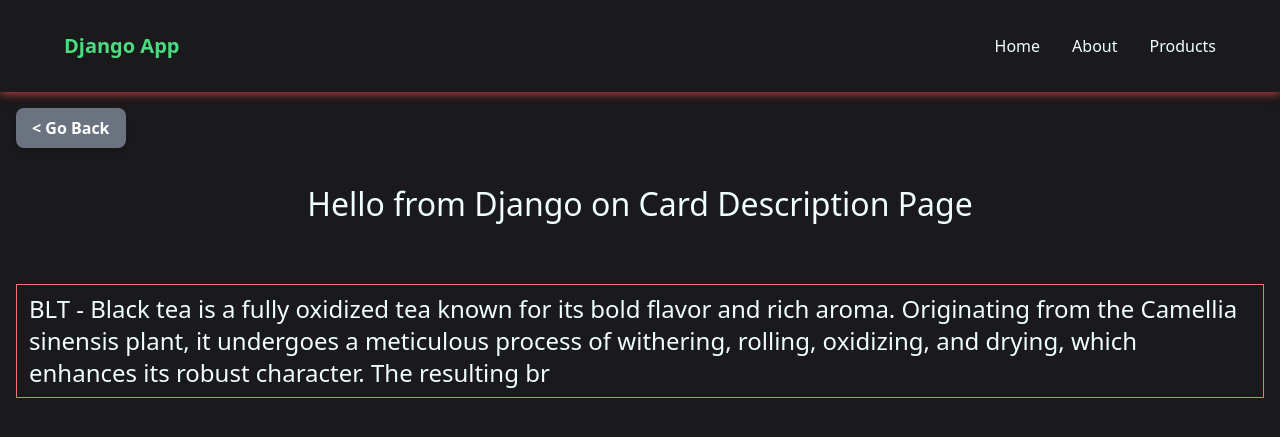
After one commit to KNIGHTCORE47/Django_Course_ChaiAurCode, a Django app: page /app/v1/1 in a window 1280 px wide. The commit adds this page. Shown: the top 437 px of the page. Run offline with Django 5.2, Linux system fonts and the light colour scheme; data comes from the database, SQL or seed files in the repository; some libraries are stand-ins or nearby versions.

Commit message:
feat(models, templates, views, urls, styles): enhance ChaiVariety model and UI components
- **Model Updates**:
  - Added `description` field to the `ChaiVariety` model:
    - Type: `TextField`
    - Default value: `''` (empty string)
    - Maximum length: `255` characters
  - Added `price` field to the `ChaiVariety` model:
    - Type: `DecimalField`
    - Default value: `0.00`
    - Maximum digits: `10`
    - Decimal places: `2`

- **New Template**:
  - Created `card_description.html` to display detailed information about a selected tea variety:
    - Includes a back navigation button and displays the tea type and description.

- **Cards Template Update**:
  - Updated `cards.html` to include a link to the new card description page for each tea variety.
  - Added a price display for each tea variety, enhancing the user interface and providing essential product information.

- **View Functionality**:
  - Added `card_description` view to handle requests for individual tea variety details:
    - Utilizes `get_object_or_404` to fetch the `ChaiVariety` instance based on the provided ID.
    - Renders the `card_description.html` template with the selected tea variety's details.

- **URL Configuration**:
  - Updated `urls.py` to include a new route for the card description page, allowing users to access detailed views of each tea variety.

- **CSS Enhancements**:
  - Added new utility classes in `styles.css` for improved styling:
    - Margin and padding utilities for better layout control.
    - Background color utilities for buttons and text.
    - Shadow and focus ring utilities for enhanced visual feedback on interactive elements.

- These changes collectively improve the user experience by providing more detailed information about each tea variety and enhancing the overall design and functionality of the application.

Ensure to run the necessary migrations and test the application to verify that all new features are functioning as expected.

```diff
--- a/005_Django_Project_01_Models_and_URLs/djangoProject01/my_app/models.py
+++ b/005_Django_Project_01_Models_and_URLs/djangoProject01/my_app/models.py
@@ -14,6 +14,8 @@ class ChaiVariety(models.Model):
     image = models.ImageField(upload_to='uploads/')
     date_added = models.DateTimeField(default=timezone.now)
     type = models.CharField(max_length=3, choices=CHAI_TYPE_CHOICES, default='BLT')
+    description = models.TextField(max_length=255, default='')
+    price = models.DecimalField(max_digits=10, default=0.00, decimal_places=2)
 
     def __str__(self):
         return self.name
--- /dev/null
+++ b/005_Django_Project_01_Models_and_URLs/djangoProject01/my_app/templates/website/card_description.html
@@ -0,0 +1,33 @@
+{% extends "layout.html" %}
+{% load static %}
+
+{% block title %}
+    card description
+{% endblock  %}
+
+{% block content %}
+    <main>
+        <div class="p-4">
+            <a
+                href="javascript:history.back()"
+                class="inline-block px-4 py-2 bg-gray-500 text-white font-semibold rounded-lg shadow-md hover:bg-gray-600"
+            >
+                {{"< Go Back"}}
+            </a>
+        </div>
+
+
+        <div class="p-4">
+            <h1 class='mb-14'>
+                Hello from Django on Card Description Page
+            </h1>
+
+            <p
+                class="inline-block text-2xl border border-red-400 px-3 py-2"
+            >
+                {{card_id.type}} -
+                {{card_id.description}}
+            </p>
+        </div>
+    </main>
+{% endblock %}
--- a/005_Django_Project_01_Models_and_URLs/djangoProject01/my_app/urls.py
+++ b/005_Django_Project_01_Models_and_URLs/djangoProject01/my_app/urls.py
@@ -4,4 +4,5 @@ from . import views
 urlpatterns = [
     path('about/', views.about, name='about'),
     path('cards/', views.cards, name='cards'),
+    path('<int:params>', views.card_description, name='card_description'),
 ]
--- a/005_Django_Project_01_Models_and_URLs/djangoProject01/my_app/views.py
+++ b/005_Django_Project_01_Models_and_URLs/djangoProject01/my_app/views.py
@@ -1,4 +1,4 @@
-from django.shortcuts import render
+from django.shortcuts import render, get_object_or_404
 from .models import ChaiVariety
 
 
@@ -8,3 +8,9 @@ def about(request):
 def cards(request):
     all_chais = ChaiVariety.objects.all()   # Output: It gonna be a List of ChaiVariety Objects
     return render(request, 'website/cards.html', {'all_chais': all_chais})    # NOTE - here we send the list of ChaiVariety Objects with the help of jinja2
+
+
+def card_description(request, params):
+    # pk = primary key
+    card_id = get_object_or_404(ChaiVariety, pk=params)
+    return render(request, 'website/card_description.html', {'card_id': card_id})
--- a/005_Django_Project_01_Models_and_URLs/djangoProject01/templates/layout.html
+++ b/005_Django_Project_01_Models_and_URLs/djangoProject01/templates/layout.html
@@ -32,8 +32,8 @@
                 </a>
             </li>
             <li>
-                <a href="#">
-                    Contact
+                <a href="{% url 'cards' %}">
+                    Products
                 </a>
             </li>
         </ul>
--- a/005_Django_Project_01_Models_and_URLs/djangoProject01/theme/static/css/dist/styles.css
+++ b/005_Django_Project_01_Models_and_URLs/djangoProject01/theme/static/css/dist/styles.css
@@ -810,6 +814,18 @@ select {
 
 .mr-2 {
   margin-right: 0.5rem;
+}
+
+.mb-6 {
+  margin-bottom: 1.5rem;
+}
+
+.mb-10 {
+  margin-bottom: 2.5rem;
+}
+
+.mb-14 {
+  margin-bottom: 3.5rem;
 }
 
 .block {
@@ -925,6 +941,11 @@ select {
   border-color: rgb(239 68 68 / var(--tw-border-opacity, 1));
 }
 
+.border-red-400 {
+  --tw-border-opacity: 1;
+  border-color: rgb(248 113 113 / var(--tw-border-opacity, 1));
+}
+
 .bg-gray-50 {
   --tw-bg-opacity: 1;
   background-color: rgb(249 250 251 / var(--tw-bg-opacity, 1));
@@ -933,6 +954,16 @@ select {
 .bg-gray-200 {
   --tw-bg-opacity: 1;
   background-color: rgb(229 231 235 / var(--tw-bg-opacity, 1));
+}
+
+.bg-blue-500 {
+  --tw-bg-opacity: 1;
+  background-color: rgb(59 130 246 / var(--tw-bg-opacity, 1));
+}
+
+.bg-gray-500 {
+  --tw-bg-opacity: 1;
+  background-color: rgb(107 114 128 / var(--tw-bg-opacity, 1));
 }
 
 .p-4 {
@@ -960,6 +991,26 @@ select {
 .py-1 {
   padding-top: 0.25rem;
   padding-bottom: 0.25rem;
+}
+
+.px-6 {
+  padding-left: 1.5rem;
+  padding-right: 1.5rem;
+}
+
+.py-3 {
+  padding-top: 0.75rem;
+  padding-bottom: 0.75rem;
+}
+
+.py-2 {
+  padding-top: 0.5rem;
+  padding-bottom: 0.5rem;
+}
+
+.px-4 {
+  padding-left: 1rem;
+  padding-right: 1rem;
 }
 
 .pb-\[2rem\] {
@@ -1020,6 +1071,17 @@ select {
   color: rgb(55 65 81 / var(--tw-text-opacity, 1));
 }
 
+.text-white {
+  --tw-text-opacity: 1;
+  color: rgb(255 255 255 / var(--tw-text-opacity, 1));
+}
+
+.shadow-md {
+  --tw-shadow: 0 4px 6px -1px rgb(0 0 0 / 0.1), 0 2px 4px -2px rgb(0 0 0 / 0.1);
+  --tw-shadow-colored: 0 4px 6px -1px var(--tw-shadow-color), 0 2px 4px -2px var(--tw-shadow-color);
+  box-shadow: var(--tw-ring-offset-shadow, 0 0 #0000), var(--tw-ring-shadow, 0 0 #0000), var(--tw-shadow);
+}
+
 .transition {
   transition-property: color, background-color, border-color, text-decoration-color, fill, stroke, opacity, box-shadow, transform, filter, -webkit-backdrop-filter;
   transition-property: color, background-color, border-color, text-decoration-color, fill, stroke, opacity, box-shadow, transform, filter, backdrop-filter;
```
Also changed, not shown: other parts of 005_Django_Project_01_Models_and_URLs/djangoProject01/theme/static/css/dist/styles.css (+44 -0 lines), 005_Django_Project_01_Models_and_URLs/djangoProject01/my_app/templates/website/cards.html (+7 -3 lines).
